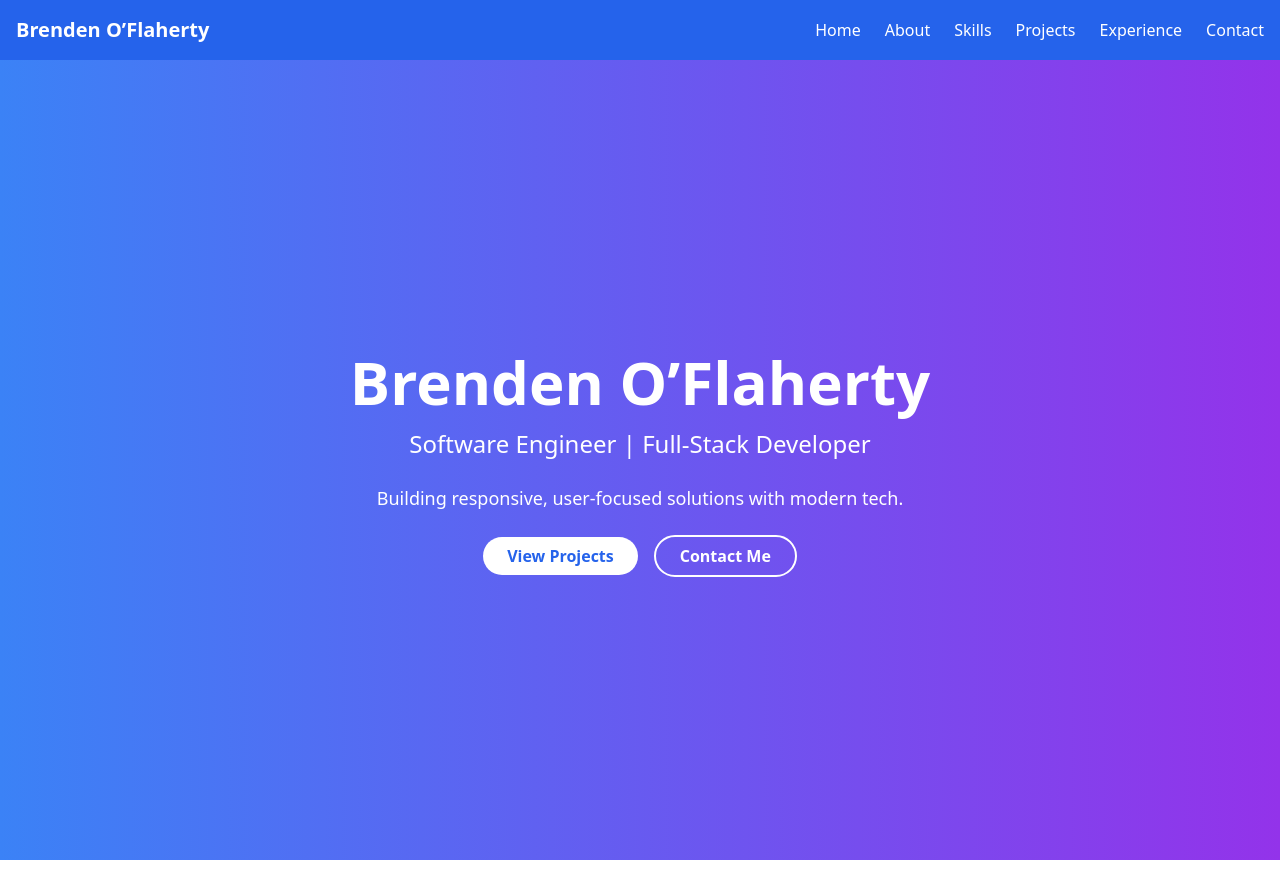
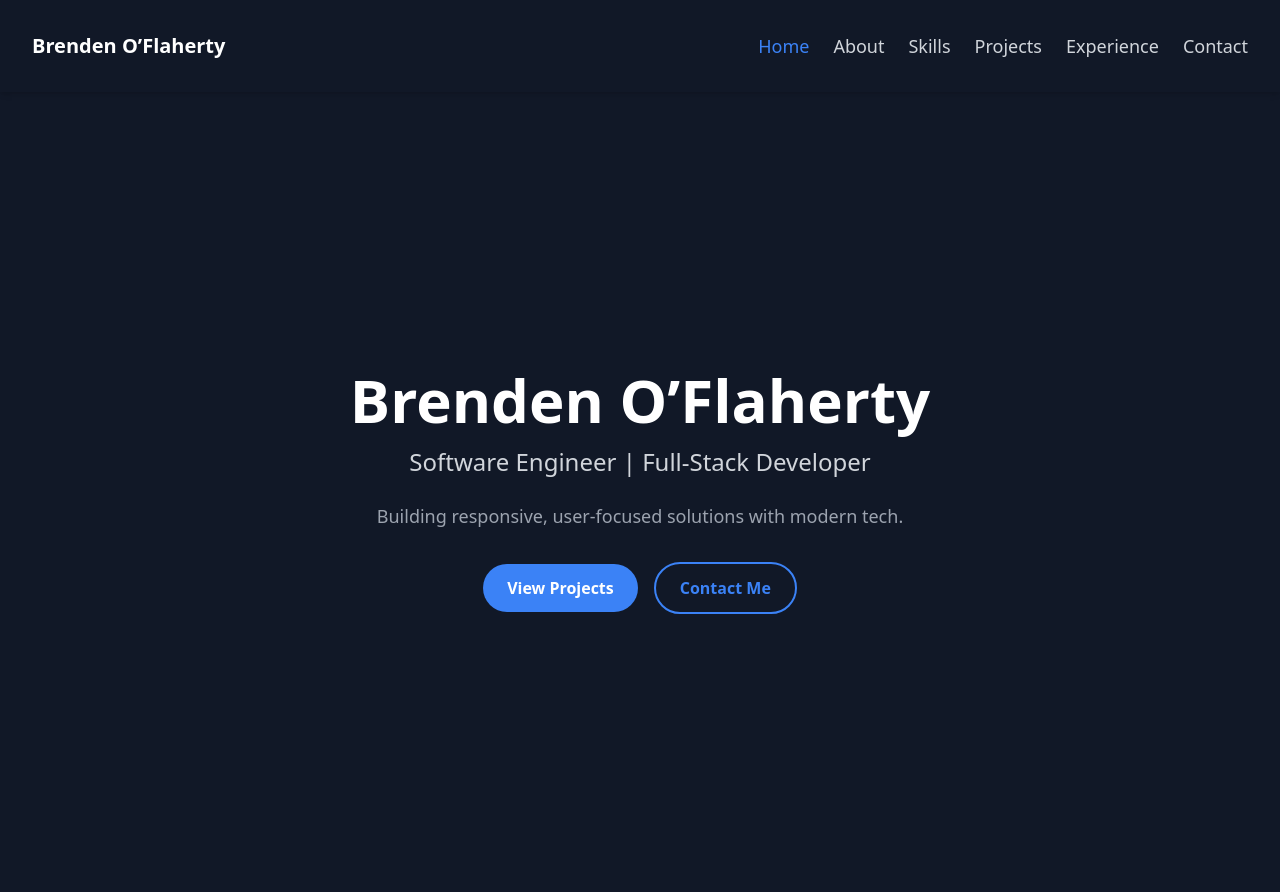
Before and after one commit to boflaherty3/brenden-portfolio, a React (Vite) app: page / in a window 1280 px wide. Before the commit the page ends 860 px from the top, so only its background shows below. Built offline with nearby package versions, Linux system fonts and the light colour scheme.

Commit message:
updating styling to dark theme for site

```diff
--- a/index.html
+++ b/index.html
@@ -6,7 +6,7 @@
     <meta name="viewport" content="width=device-width, initial-scale=1.0" />
     <title>Brenden O'Flaherty - Portfolio</title>
   </head>
-  <body>
+  <body class="bg-gray-900">
     <div id="root"></div>
     <script type="module" src="/src/main.tsx"></script>
   </body>
--- a/src/App.tsx
+++ b/src/App.tsx
@@ -2,8 +2,8 @@ import { HashRouter as Router, Routes, Route } from "react-router-dom";
 import Navbar from "./components/Navbar";
 import Home from "./pages/Home";
 import Projects from "./pages/Projects";
-import About from "./pages/About";
-/*import Footer from "./components/Footer";
+/*import About from "./pages/About";
+import Footer from "./components/Footer";
 import Skills from "./pages/Skills";
 import Experience from "./pages/Experience";
 import Contact from "./pages/Contact";*/
@@ -11,14 +11,14 @@ import Contact from "./pages/Contact";*/
 function App() {
   return (
     <Router>
-      <div className="min-h-screen flex flex-col bg-gray-100">
+      <div className="min-h-screen flex flex-col bg-gray-900 text-white">
         <Navbar />
         <main className="flex-grow">
           <Routes>
             <Route path="/" element={<Home />} />
             <Route path="/projects" element={<Projects />} />
-            <Route path="/about" element={<About />} />
-            {/*<Route path="/skills" element={<Skills />} />
+            {/*<Route path="/about" element={<About />} />
+            <Route path="/skills" element={<Skills />} />
             <Route path="/experience" element={<Experience />} />
             <Route path="/contact" element={<Contact />} />*/}
           </Routes>
--- a/src/components/Navbar.tsx
+++ b/src/components/Navbar.tsx
@@ -2,16 +2,16 @@ import { NavLink } from "react-router-dom";
 
 const Navbar = () => {
   return (
-    <nav className="bg-blue-600 text-white p-4 shadow-md">
-      <div className="container mx-auto flex justify-between items-center">
+    <nav className="bg-gray-900 text-white p-4 shadow-md z-50">
+      <div className="container mx-auto px-4 py-4 flex justify-between items-center">
         <NavLink to="/" className="text-xl font-bold">Brenden O’Flaherty</NavLink>
         <ul className="flex space-x-6">
-          <li><NavLink to="/" className="hover:underline">Home</NavLink></li>
-          <li><NavLink to="/about" className="hover:underline">About</NavLink></li>
-          <li><NavLink to="/skills" className="hover:underline">Skills</NavLink></li>
-          <li><NavLink to="/projects" className="hover:underline">Projects</NavLink></li>
-          <li><NavLink to="/experience" className="hover:underline">Experience</NavLink></li>
-          <li><NavLink to="/contact" className="hover:underline">Contact</NavLink></li>
+          <li><NavLink to="/" className={({ isActive }) => `text-lg ${isActive ? "text-blue-500" : "text-gray-300"} hover:text-blue-500 transition-colors`}>Home</NavLink></li>
+          <li><NavLink to="/about" className={({ isActive }) => `text-lg ${isActive ? "text-blue-500" : "text-gray-300"} hover:text-blue-500 transition-colors`}>About</NavLink></li>
+          <li><NavLink to="/skills" className={({ isActive }) => `text-lg ${isActive ? "text-blue-500" : "text-gray-300"} hover:text-blue-500 transition-colors`}>Skills</NavLink></li>
+          <li><NavLink to="/projects" className={({ isActive }) => `text-lg ${isActive ? "text-blue-500" : "text-gray-300"} hover:text-blue-500 transition-colors`}>Projects</NavLink></li>
+          <li><NavLink to="/experience" className={({ isActive }) => `text-lg ${isActive ? "text-blue-500" : "text-gray-300"} hover:text-blue-500 transition-colors`}>Experience</NavLink></li>
+          <li><NavLink to="/contact" className={({ isActive }) => `text-lg ${isActive ? "text-blue-500" : "text-gray-300"} hover:text-blue-500 transition-colors`}>Contact</NavLink></li>
         </ul>
       </div>
     </nav>
--- a/src/components/ProjectCard.tsx
+++ b/src/components/ProjectCard.tsx
@@ -5,20 +5,22 @@ interface Project {
     description: string;
     tech: string[];
     link?: string;
+    link2?: string;
   }
 
-  const ProjectCard = ({ title, description, tech, link }: Project) => {
+  const ProjectCard = ({ title, description, tech, link, link2 }: Project) => {
     return (
       <motion.div
         initial={{ opacity: 0, y: 20 }}
         animate={{ opacity: 1, y: 0 }}
         transition={{ duration: 0.5 }}
-        className="bg-white p-6 rounded-lg shadow-md hover:shadow-lg transition-shadow">
-        <div className="bg-white p-6 rounded-lg shadow-md hover:shadow-lg transition-shadow">
-          <h3 className="text-xl font-semibold mb-2">{title}</h3>
-          <p className="text-gray-700 mb-4">{description}</p>
-          <p className="text-sm text-gray-500 mb-4">Tech: {tech.join(", ")}</p>
-          {link && <a href={link} target="_blank" className="text-blue-600 hover:underline">View Project</a>}
+        className="bg-gray-800 p-6 rounded-lg shadow-md hover:shadow-blue-500/50 transition-shadow">
+        <h3 className="text-xl text-white font-semibold mb-2">{title}</h3>
+        <p className="text-gray-300 mb-4">{description}</p>
+        <p className="text-sm text-gray-400 mb-4">Tech: {tech.join(", ")}</p>
+        <div className="grid grid-cols-2 gap-4">
+          {link && <a href={link} target="_blank" className="inline-block text-center border-2 border-blue-600 bg-transparent text-white px-4 py-2 rounded-full hover:bg-blue-600 transition-colors">View Project</a>}
+          {link2 && <a href={link2} target="_blank" className="inline-block text-center border-2 border-blue-600 bg-transparent text-white px-4 py-2 rounded-full hover:bg-blue-600 transition-colors">Visit Website</a>}
         </div>
       </motion.div>
     );
--- a/src/pages/About.tsx
+++ b/src/pages/About.tsx
@@ -1,6 +1,6 @@
 const About = () => {
   return (
-    <section  className="py-12 bg-gray-100">
+    <section  className="py-12 bg-gray-900">
       <h2 className="text-3xl font-bold text-center mb-8">About Me</h2>
     </section>
   );
--- a/src/pages/Home.tsx
+++ b/src/pages/Home.tsx
@@ -2,14 +2,14 @@ import { Link } from "react-router-dom";
 
 const Home = () => {
     return (
-      <section className="h-screen flex items-center justify-center bg-gradient-to-r from-blue-500 to-purple-600 text-white">
+      <section className="h-screen flex items-center justify-center bg-gray-900 text-white">
         <div className="text-center">
           <h1 className="text-4xl md:text-6xl font-bold mb-4">Brenden O’Flaherty</h1>
-          <p className="text-xl md:text-2xl mb-6">Software Engineer | Full-Stack Developer</p>
-          <p className="text-lg mb-8">Building responsive, user-focused solutions with modern tech.</p>
+          <p className="text-xl md:text-2xl text-gray-300 mb-6">Software Engineer | Full-Stack Developer</p>
+          <p className="text-lg text-gray-400 mb-8">Building responsive, user-focused solutions with modern tech.</p>
           <div className="space-x-4">
-            <Link to="/projects" className="bg-white text-blue-600 px-6 py-2 rounded-full font-semibold hover:bg-gray-200">View Projects</Link>
-            <Link to="/contact" className="border-2 border-white px-6 py-2 rounded-full font-semibold hover:bg-white hover:text-blue-600">Contact Me</Link>
+            <Link to="/projects" className="inline-block bg-blue-500 text-white px-6 py-3 rounded-full font-semibold hover:bg-blue-600 transition-colors">View Projects</Link>
+            <Link to="/contact" className="inline-block border-2 border-blue-500 text-blue-500 bg-transparent px-6 py-3 rounded-full font-semibold hover:bg-blue-500 hover:text-white transition-colors">Contact Me</Link>
           </div>
         </div>
       </section>
--- a/src/pages/Projects.tsx
+++ b/src/pages/Projects.tsx
@@ -7,6 +7,7 @@ const Projects = () => {
       description: "Designed and deployed a 6-page website with Astro, TypeScript, and TailwindCSS. Integrated a CI/CD pipeline with GitHub Pages and built a dynamic contact form with Node.js.",
       tech: ["Astro", "TypeScript", "TailwindCSS", "Node.js", "GitHub Pages"],
       link: "https://github.com/Infinite-Limit/marketing-site", // Replace with real link
+      link2: "https://infinite-limit.github.io/marketing-site/", // Replace with real link
     },
     {
       title: "Brand and Buzz Consulting Redesign",
@@ -17,9 +18,9 @@ const Projects = () => {
   ];
 
   return (
-    <section className="py-12 bg-gray-100">
+    <section className="min-h-screen py-12 bg-gray-900 text-white overflow-x-hidden">
       <div className="container mx-auto">
-        <h2 className="text-3xl font-bold text-center mb-8">Projects</h2>
+        <h2 className="text-3xl font-bold text-center mb-8 text-white">Projects</h2>
         <div className="grid grid-cols-1 md:grid-cols-2 lg:grid-cols-3 gap-6">
           {projects.map((project, index) => (
             <ProjectCard key={index} {...project} />
```
